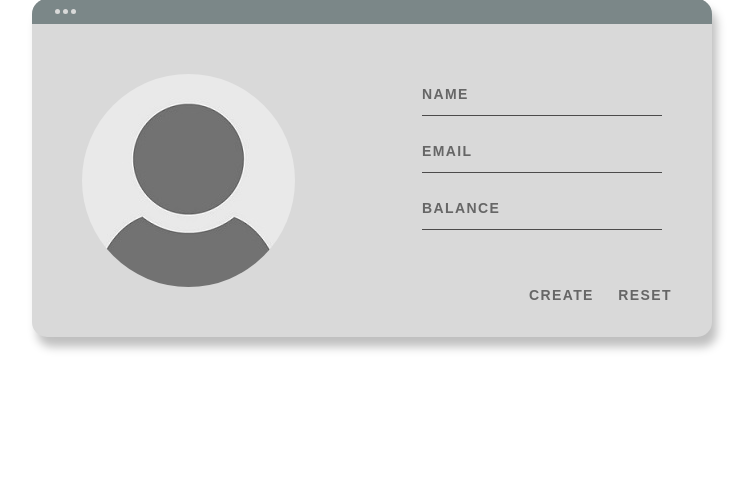
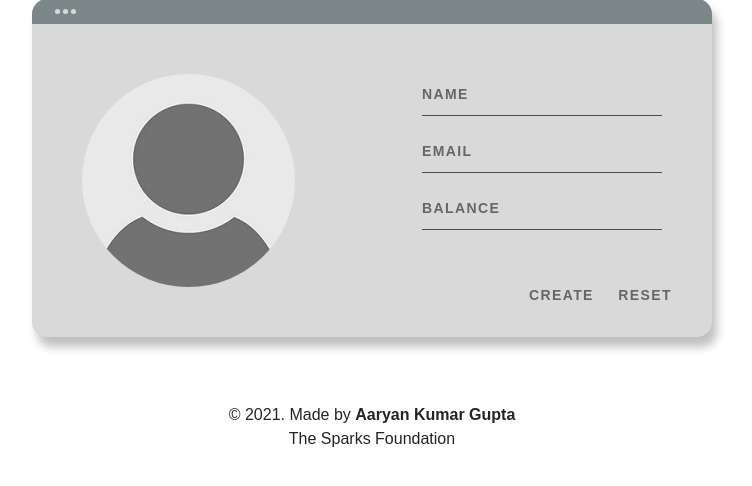
Before and after one commit to Aaryan119/The-Sparck-Foundation, a PHP site: page /createuser.php in a window 1280 px wide. Shown: the part 171-657 px from the top of the page, without its empty margins (268-1020 px from the left). Run offline with PHP 8.4, Linux system fonts and the light colour scheme.

Commit message:
Add files via upload

```diff
--- a/createuser.php
+++ b/createuser.php
@@ -73,5 +73,8 @@
 </div>
 <script src="https://code.jquery.com/jquery-3.5.1.slim.min.js" integrity="sha384-DfXdz2htPH0lsSSs5nCTpuj/zy4C+OGpamoFVy38MVBnE+IbbVYUew+OrCXaRkfj" crossorigin="anonymous"></script>
 <script src="https://cdn.jsdelivr.net/npm/bootstrap@4.5.3/dist/js/bootstrap.bundle.min.js" integrity="sha384-ho+j7jyWK8fNQe+A12Hb8AhRq26LrZ/JpcUGGOn+Y7RsweNrtN/tE3MoK7ZeZDyx" crossorigin="anonymous"></script>
+<footer class="text-center mt-5 py-2">
+        <p>&copy 2021. Made by <b>Aaryan Kumar Gupta</b> <br> The Sparks Foundation</p>
+      </footer>
 </body>
 </html>
--- a/transactionhistory.php
+++ b/transactionhistory.php
@@ -61,5 +61,8 @@
 </div>
 <script src="https://code.jquery.com/jquery-3.5.1.slim.min.js" integrity="sha384-DfXdz2htPH0lsSSs5nCTpuj/zy4C+OGpamoFVy38MVBnE+IbbVYUew+OrCXaRkfj" crossorigin="anonymous"></script>
 <script src="https://cdn.jsdelivr.net/npm/bootstrap@4.5.3/dist/js/bootstrap.bundle.min.js" integrity="sha384-ho+j7jyWK8fNQe+A12Hb8AhRq26LrZ/JpcUGGOn+Y7RsweNrtN/tE3MoK7ZeZDyx" crossorigin="anonymous"></script>
+<footer class="text-center mt-5 py-2">
+        <p>&copy 2021. Made by <b>Aaryan Kumar Gupta</b> <br> The Sparks Foundation</p>
+      </footer>
 </body>
 </html>
--- a/transfermoney.php
+++ b/transfermoney.php
@@ -69,5 +69,8 @@
          </div>
          <script src="https://code.jquery.com/jquery-3.5.1.slim.min.js" integrity="sha384-DfXdz2htPH0lsSSs5nCTpuj/zy4C+OGpamoFVy38MVBnE+IbbVYUew+OrCXaRkfj" crossorigin="anonymous"></script>
 <script src="https://cdn.jsdelivr.net/npm/bootstrap@4.5.3/dist/js/bootstrap.bundle.min.js" integrity="sha384-ho+j7jyWK8fNQe+A12Hb8AhRq26LrZ/JpcUGGOn+Y7RsweNrtN/tE3MoK7ZeZDyx" crossorigin="anonymous"></script>
+<footer class="text-center mt-5 py-2">
+        <p>&copy 2021. Made by <b>Aaryan Kumar Gupta</b> <br> The Sparks Foundation</p>
+      </footer>
 </body>
 </html>
```
